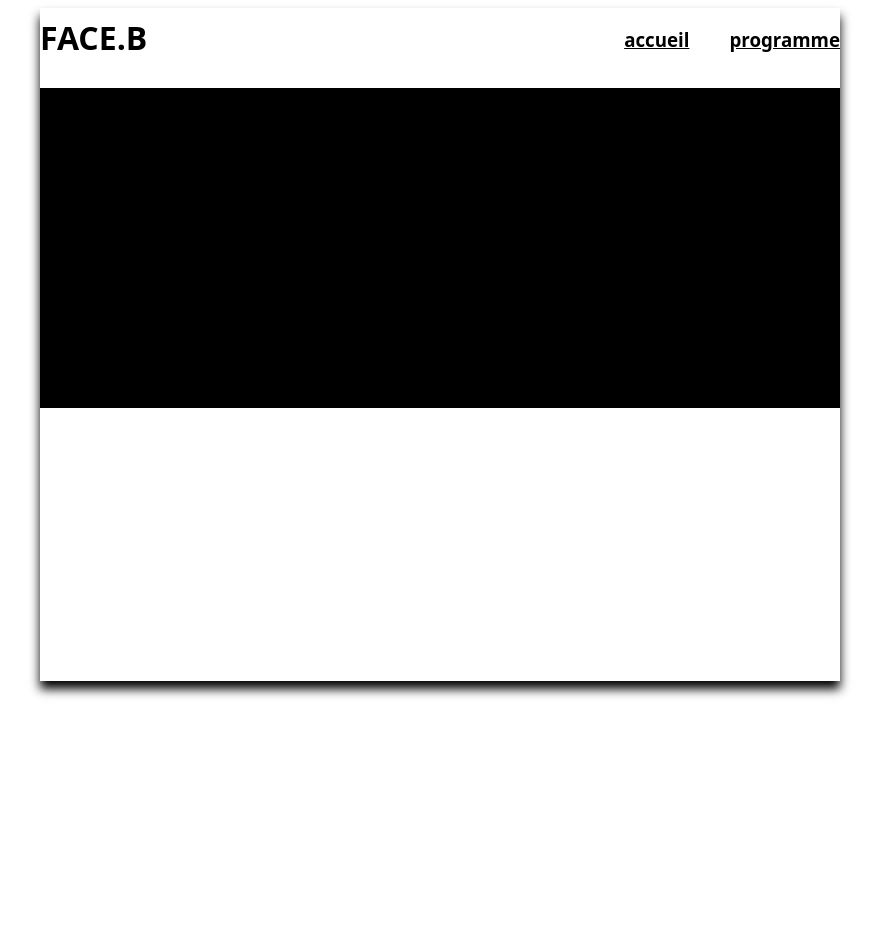
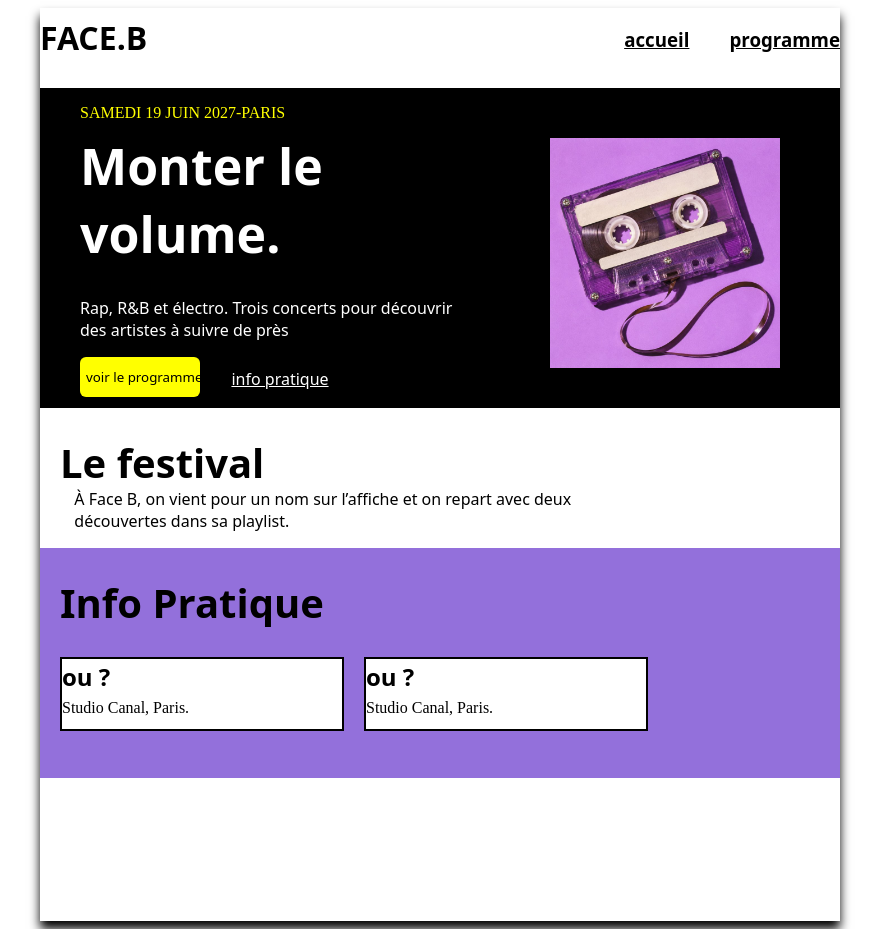
Before and after one commit to mcascarino-droid/face-b, a plain HTML site: page index.html in a window 1280 px wide. Shown: the whole page, without its empty margins (200-1079 px from the left). Before the commit the page ends 800 px from the top, so only its background shows below. Drawn offline with Linux system fonts and the light colour scheme.

Commit message:
version for

```diff
--- a/index.html
+++ b/index.html
@@ -16,11 +16,49 @@
             </div>
 
         </div>
-       <div class="black">
-         <div class="nav-black">
-            <div></div>
+        <div class="black">
+           <div class="nav-black">
+               <div class="info">
+                 <p id="p-3">samedi 19 juin 2027-paris</p>
+                 <h1 id="big" style="position: relative;top: -40px;">Monter le <br> volume.</h1>
+                 <p id="rap"  style="position: relative;top: -60px;">Rap, R&B et électro. Trois concerts pour découvrir <br> des artistes à suivre de près</p>
+                 <button class="programme">voir le programme</button>
+                  <div class="div-pratique">
+                     <p id="pratique">info pratique</p>
+                    </div>
+                </div>
          </div>
        </div>
+       <div class="cassette">
+         <div class="container-cassette"></div>
+       </div>
+       <div class="div3">
+         <div class="festival">
+            <h1 id="text-festival">Le festival</h1>
+            <div class="p-4">
+                <div class="container-p-4">
+                  <p>À Face B, on vient pour un nom sur l’affiche et on repart avec deux <br>
+                  découvertes dans sa playlist.</p>
+                </div>
+            </div>
+         </div>
+       </div>
+       <div class="div4">
+           <div class="pratique2">
+             <h1 id="text-pratique2">info pratique</h1>
+             <div class="two-container">
+                <div class="first">
+                    <h2 id="text-first">ou ?</h2>
+                    <p style="position: relative;top: -30px;" id="Canal">Studio Canal, Paris.</p>
+                </div>
+                <div class="second">
+                     <h2 id="text-second">ou ?</h2>
+                    <p style="position: relative;top: -30px;" id="Canal2">Studio Canal, Paris.</p>
+                </div>
+             </div>
+           </div>
+       </div>
+
     </div>
 
 </body>
--- a/style.css
+++ b/style.css
@@ -10,7 +10,7 @@ body {
     flex-direction: column;
     justify-content: start;
     width: 800px;
-    height: 673px;
+    height: 913px;
     border: none;
     border-radius: 0%;
     background: white;
@@ -56,9 +56,192 @@ body {
 }
 
 .nav-black {
+    display: flex;
+    flex-direction: row;
+    justify-content: center;
     background: black;
     width: 100%;
     height: 320px;
     border-radius: 0%;
 
 }
+
+.info {
+    display: flex;
+    flex-direction: column;
+    justify-content: start;
+    width: 90%;
+    height: 100%;
+
+}
+
+#p-3 {
+    text-transform: uppercase;
+    color: yellow;
+}
+
+
+
+#big {
+    color: white;
+    font-family: system-ui, -apple-system, BlinkMacSystemFont, 'Segoe UI', Roboto, Oxygen, Ubuntu, Cantarell, 'Open Sans', 'Helvetica Neue', sans-serif;
+    font-weight: 900;
+    font-size: 50px;
+
+}
+
+#rap {
+    font-family: system-ui, -apple-system, BlinkMacSystemFont, 'Segoe UI', Roboto, Oxygen, Ubuntu, Cantarell, 'Open Sans', 'Helvetica Neue', sans-serif;
+    font-weight: 200;
+    color: white;
+}
+
+
+.programme {
+    width: 120px;
+    min-height: 40px;
+    border-radius: 6px;
+    border: none;
+    background: yellow;
+    inline-size: 120px;
+    margin-top: -60px;
+    font-family: system-ui, -apple-system, BlinkMacSystemFont, 'Segoe UI', Roboto, Oxygen, Ubuntu, Cantarell, 'Open Sans', 'Helvetica Neue', sans-serif;
+    white-space: nowrap;
+}
+
+.div-pratique {
+    display: flex;
+    flex-direction: row;
+    justify-content: center;
+    margin-top: -45px;
+    margin-right: 320px;
+    color: white;
+    text-decoration: underline;
+    font-family: system-ui, -apple-system, BlinkMacSystemFont, 'Segoe UI', Roboto, Oxygen, Ubuntu, Cantarell, 'Open Sans', 'Helvetica Neue', sans-serif;
+}
+
+.cassette {
+    display: flex;
+    flex-direction: row;
+    justify-content: end;
+}
+
+.container-cassette {
+    width: 290px;
+    height: 250px;
+    margin-top: -280px;
+
+    background-image: url(cassette.svg.jpg);
+    background-size: 230px;
+    background-position: left;
+    background-repeat: no-repeat;
+}
+
+.div3 {
+   display: flex;
+   flex-direction: column;
+   justify-content: center;
+
+
+}
+
+.festival {
+    display: flex;
+    flex-direction: row;
+    justify-content: start;
+    width: 100%;
+    height: 140px;
+}
+
+#text-festival {
+    color: black;
+    font-family: system-ui, -apple-system, BlinkMacSystemFont, 'Segoe UI', Roboto, Oxygen, Ubuntu, Cantarell, 'Open Sans', 'Helvetica Neue', sans-serif;
+    position: relative;
+    right: -20px;
+    font-size: 40px;
+}
+
+.p-4 {
+    display: flex;
+    flex-direction: column;
+    justify-content: end;
+    margin-left: -170px;
+}
+
+.container-p-4 {
+    font-family: system-ui, -apple-system, BlinkMacSystemFont, 'Segoe UI', Roboto, Oxygen, Ubuntu, Cantarell, 'Open Sans', 'Helvetica Neue', sans-serif;
+    font-weight: 300;
+}
+
+.div4 {
+    display: flex;
+    flex-direction: column;
+    justify-content: start;
+}
+
+.pratique2 {
+    width: 100%;
+    height: 230px;
+    background: mediumpurple;
+}
+
+#text-pratique2 {
+    text-align: start ;
+    margin-left: 20px;
+    color: black;
+    font-family: system-ui, -apple-system, BlinkMacSystemFont, 'Segoe UI', Roboto, Oxygen, Ubuntu, Cantarell, 'Open Sans', 'Helvetica Neue', sans-serif;
+    text-transform: capitalize;
+    font-size: 40px;
+}
+
+.two-container {
+    display: flex;
+    flex-direction: row;
+    justify-content: start;
+
+}
+
+.first {
+    display: flex;
+    flex-direction: column;
+    justify-content: center;
+    width: 280px;
+    height: 70px;
+    background: white;
+    margin-left: 20px;
+    border: 2px solid black;
+    padding-top: -20px;
+}
+
+#text-first {
+    font-family: system-ui, -apple-system, BlinkMacSystemFont, 'Segoe UI', Roboto, Oxygen, Ubuntu, Cantarell, 'Open Sans', 'Helvetica Neue', sans-serif;
+    margin-top: 35px;
+}
+
+#canal {
+    font-family: system-ui, -apple-system, BlinkMacSystemFont, 'Segoe UI', Roboto, Oxygen, Ubuntu, Cantarell, 'Open Sans', 'Helvetica Neue', sans-serif;
+    font-weight: 300;
+
+}
+
+.second {
+    display: flex;
+    flex-direction: column;
+    justify-content: center;
+    width: 280px;
+    height: 70px;
+    background: white;
+    margin-left: 20px;
+    border: 2px solid black;
+}
+
+#text-second {
+    font-family: system-ui, -apple-system, BlinkMacSystemFont, 'Segoe UI', Roboto, Oxygen, Ubuntu, Cantarell, 'Open Sans', 'Helvetica Neue', sans-serif;
+    margin-top: 35px;
+}
+
+#canal2 {
+    font-family: system-ui, -apple-system, BlinkMacSystemFont, 'Segoe UI', Roboto, Oxygen, Ubuntu, Cantarell, 'Open Sans', 'Helvetica Neue', sans-serif;
+    font-weight: 300;
+
+}
```
Also changed, not shown: cassette.svg.jpg (added).
